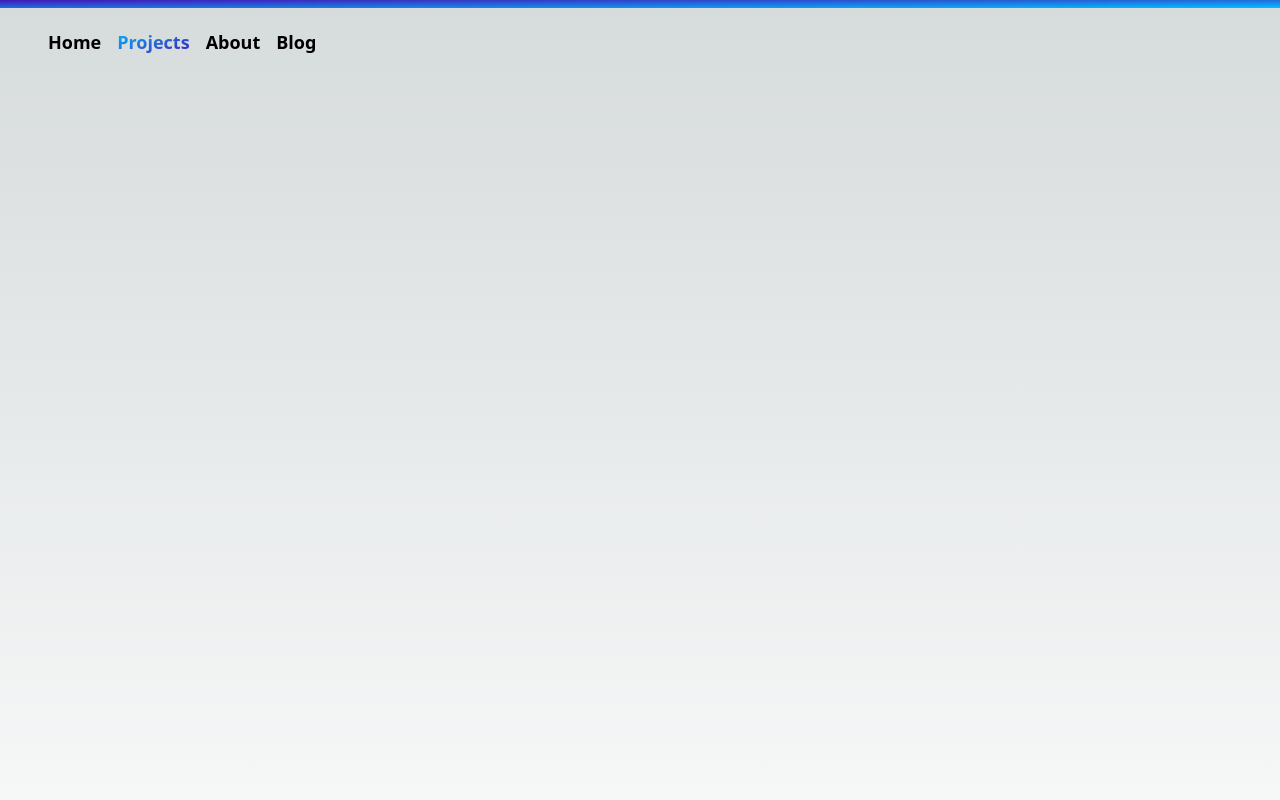
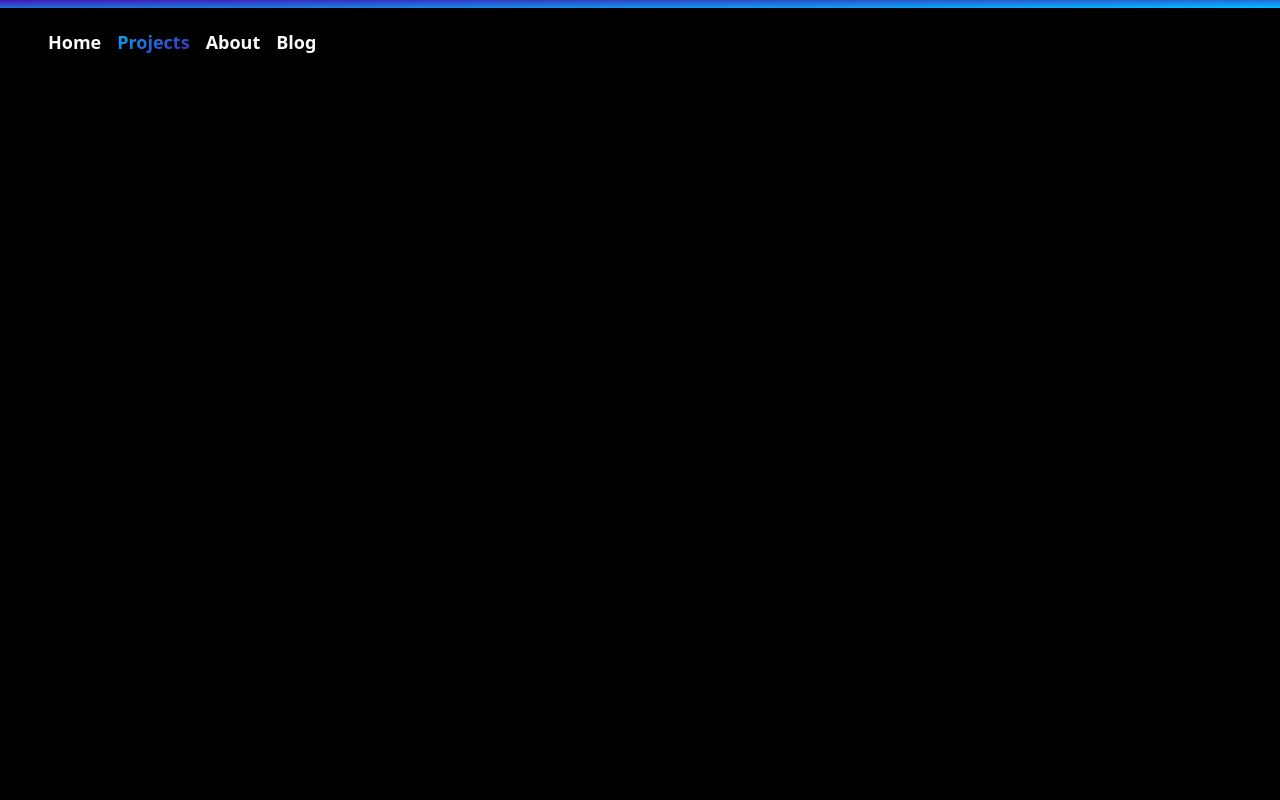
Before and after one commit to fahriTrh/fahritrh, a Next.js app: page /projects in a window 1280 px wide. Shown: the top 800 px of the page. Built offline with nearby package versions, Linux system fonts and the light colour scheme.

Commit message:
portfolio

```diff
--- a/app/globals.css
+++ b/app/globals.css
@@ -2,28 +2,9 @@
 @tailwind components;
 @tailwind utilities;
 
-:root {
-  --foreground-rgb: 0, 0, 0;
-  --background-start-rgb: 214, 219, 220;
-  --background-end-rgb: 255, 255, 255;
-}
-
-@media (prefers-color-scheme: dark) {
-  :root {
-    --foreground-rgb: 255, 255, 255;
-    --background-start-rgb: 0, 0, 0;
-    --background-end-rgb: 0, 0, 0;
-  }
-}
-
+:root,
 body {
-  color: rgb(var(--foreground-rgb));
-  background: linear-gradient(
-      to bottom,
-      transparent,
-      rgb(var(--background-end-rgb))
-    )
-    rgb(var(--background-start-rgb));
+  @apply bg-black text-neutral-50
 }
 
 .primary {
```
